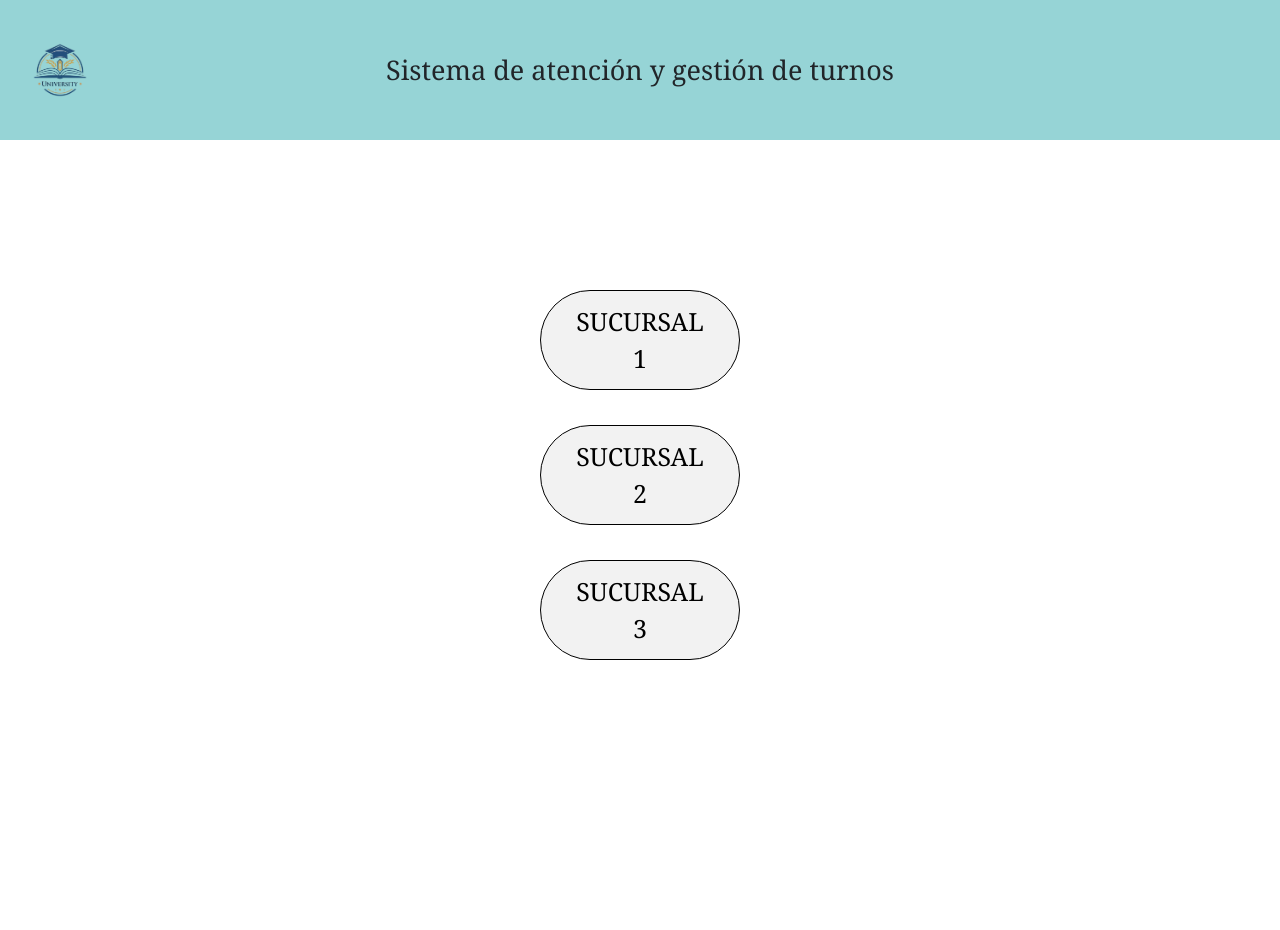
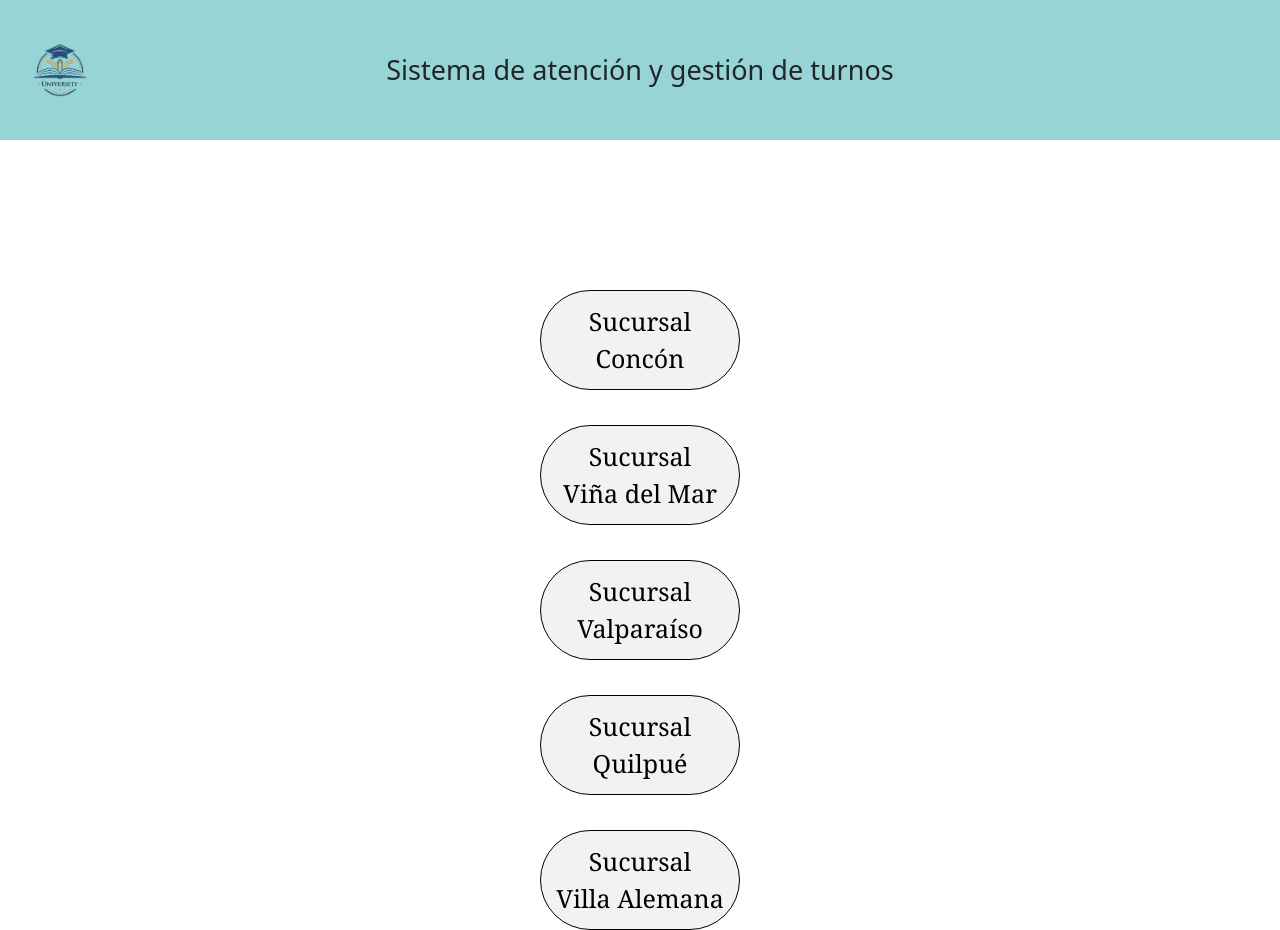
Before and after one commit to Maira-BC/Taller-2, a React (Vite) app: page /sucursales in a window 1280 px wide. Before the commit the page ends 800 px from the top, so only its background shows below. Built offline with nearby package versions, Linux system fonts and the light colour scheme; no server answers.

Commit message:
se agrega servicio de APIS mostrando la sucursal mas cercana, mapeado de array de sucursales en menu de seleccion.

```diff
--- a/src/App.tsx
+++ b/src/App.tsx
@@ -1,5 +1,6 @@
 import { useState } from "react"
 import { Routes, Route } from "react-router-dom"
+import 'bootstrap/dist/css/bootstrap.min.css'
 import Inicio from "./pages/Inicio"
 import Sucursales from "./pages/Sucursales"
 import Ingreso from "./pages/Ingreso"
--- /dev/null
+++ b/src/Services/APIgeolocalizacion.ts
@@ -0,0 +1,54 @@
+// Cuando el usuario ingrese a la pagina, se pide permiso para obtener la ubicacion del usuario.
+// Si el usuario acepta se obtiene la ubicacion y se guarda en un estado,
+// si el usuario no acepta se guarda un error en un estado.
+
+import { useEffect, useState } from 'react';
+
+interface Ubicacion {
+    latitude: number | null;
+    longitude: number | null;
+}
+
+function useGeolocation() {
+    const [location, setLocation] = useState<Ubicacion>({ latitude: null, longitude: null });
+    const [error, setError] = useState<string | null>(() =>
+        navigator.geolocation ? null : 'La geolocalización no es compatible con este navegador.'
+    );
+
+    useEffect(() => {
+        if (!navigator.geolocation) return;
+
+        const handleSuccess = (position: GeolocationPosition) => {
+            const { latitude, longitude } = position.coords;
+            setLocation({ latitude, longitude });
+            console.log('Ubicacion obtenida:', latitude, longitude);
+        };
+
+        const handleError = (error: GeolocationPositionError) => {
+            switch (error.code) {
+                case error.PERMISSION_DENIED:
+                    setError('Se rechazó la solicitud de geolocalización del usuario.');
+                    break;
+                case error.POSITION_UNAVAILABLE:
+                    setError('La información de ubicación no está disponible.');
+                    break;
+                case error.TIMEOUT:
+                    setError('La solicitud para obtener la ubicación del usuario ha expirado.');
+                    break;
+                default:
+                    setError('Ocurrió un error desconocido.');
+                    break;
+            }
+        };
+
+        navigator.geolocation.getCurrentPosition(handleSuccess, handleError, {
+            enableHighAccuracy: true,
+            timeout: 10000,
+            maximumAge: 0 // toma ubicacion mas reciente
+        });
+    }, []);
+
+    return { location, error };
+}
+
+export default useGeolocation;
--- /dev/null
+++ b/src/Services/APIopenmap.ts
@@ -0,0 +1,21 @@
+// Obtiene la comuna y region a partir de coordenadas usando Nominatim (OpenStreetMap)
+
+export interface Comuna {
+    comuna: string;
+    region: string;
+}
+
+export async function obtenerComuna(latitude: number, longitude: number, signal?: AbortSignal): Promise<Comuna> {
+    const url = `https://nominatim.openstreetmap.org/reverse?lat=${latitude}&lon=${longitude}&format=json&accept-language=es`;
+    const res = await fetch(url, { signal });
+    if (!res.ok) {
+        throw new Error(`Error al consultar OpenStreetMap (${res.status})`);
+    }
+    const data = await res.json();
+    const a = data.address ?? {};
+
+    return {
+        comuna: a.city || a.town || a.village || a.municipality || a.suburb || 'Desconocida',
+        region: a.state || '',
+    };
+}
--- /dev/null
+++ b/src/Services/Sucursales.ts
@@ -0,0 +1,45 @@
+
+export interface Sucursal {
+    id: number;
+    nombre: string;
+    latitude: number;
+    longitude: number;
+}
+
+// Coordenadas aproximadas del centro de cada comuna
+export const sucursales: Sucursal[] = [
+    { id: 1, nombre: 'Concón', latitude: -32.9230, longitude: -71.5190 },
+    { id: 2, nombre: 'Viña del Mar', latitude: -33.0245, longitude: -71.5518 },
+    { id: 3, nombre: 'Valparaíso', latitude: -33.0472, longitude: -71.6127 },
+    { id: 4, nombre: 'Quilpué', latitude: -33.0479, longitude: -71.4425 },
+    { id: 5, nombre: 'Villa Alemana', latitude: -33.0422, longitude: -71.3733 },
+];
+
+// Distancia en km entre dos puntos (formula de Haversine)
+export function calcularDistancia(lat1: number, lon1: number, lat2: number, lon2: number): number {
+    const R = 6371; // radio de la Tierra en km
+    const toRad = (grados: number) => (grados * Math.PI) / 180;
+
+    const dLat = toRad(lat2 - lat1);
+    const dLon = toRad(lon2 - lon1);
+    const a =
+        Math.sin(dLat / 2) ** 2 +
+        Math.cos(toRad(lat1)) * Math.cos(toRad(lat2)) * Math.sin(dLon / 2) ** 2;
+
+    return R * 2 * Math.atan2(Math.sqrt(a), Math.sqrt(1 - a));
+}
+
+export function sucursalMasCercana(latitude: number, longitude: number): { sucursal: Sucursal; distancia: number } {
+    let masCercana = sucursales[0];
+    let menorDistancia = Infinity;
+
+    for (const sucursal of sucursales) {
+        const distancia = calcularDistancia(latitude, longitude, sucursal.latitude, sucursal.longitude);
+        if (distancia < menorDistancia) {
+            menorDistancia = distancia;
+            masCercana = sucursal;
+        }
+    }
+
+    return { sucursal: masCercana, distancia: menorDistancia };
+}
--- a/src/main.tsx
+++ b/src/main.tsx
@@ -1,7 +1,6 @@
 import { StrictMode } from 'react'
 import { createRoot } from 'react-dom/client'
 import { BrowserRouter } from 'react-router-dom'
-import 'bootstrap/dist/css/bootstrap.min.css'
 import './styles/styles.css'
 import App from './App.tsx'
 
--- a/src/pages/Sucursales.tsx
+++ b/src/pages/Sucursales.tsx
@@ -1,11 +1,55 @@
 import { useNavigate } from 'react-router-dom'
 import Header from '../components/Header'
+import { sucursales } from '../Services/Sucursales'
+import { useEffect, useState } from 'react';
+import useGeolocation from '../Services/APIgeolocalizacion';
+import { obtenerComuna, type Comuna } from '../Services/APIopenmap';
+import { sucursalMasCercana } from '../Services/Sucursales';
+
+
+const SucursalesLista = sucursales;
+
+
 
 type SucursalesProps = {
   setSucursal: (sucursal: string) => void
 }
 
+function SucursalCercana ({latitude, longitude}: {latitude: number, longitude: number}){
+  const { sucursal, distancia } = sucursalMasCercana(latitude, longitude);
+        return (
+        <p>
+            Sucursal más cercana: <strong>{sucursal.nombre}</strong> ({distancia.toFixed(1)} km)
+        </p>
+    );
+}
+
+
+
+
+
+
 function Sucursales({ setSucursal }: SucursalesProps) {
+    const sucursales = SucursalesLista;
+    const { location, error } = useGeolocation();
+    const [comuna, setComuna] = useState<Comuna | null>(null);
+    const [errorComuna, setErrorComuna] = useState<string | null>(null);
+
+    useEffect(() => {
+        const { latitude, longitude } = location;
+        if (latitude === null || longitude === null) return;
+
+        const controller = new AbortController();
+        obtenerComuna(latitude, longitude, controller.signal)
+            .then(setComuna)
+            .catch((err) => {
+                if (err.name !== 'AbortError') {
+                    setErrorComuna('No se pudo obtener la comuna.');
+                }
+            });
+
+        return () => controller.abort();
+    }, [location]);
     const navigate = useNavigate()
     const seleccionarSucursal = (nombre: string) => {
         setSucursal(nombre)
@@ -15,20 +59,26 @@ function Sucursales({ setSucursal }: SucursalesProps) {
   return (
     <>
       <Header />
+      <div>
+        <div>
+            {error && <p>Error: {error}</p>}
+            {errorComuna && <p>Error: {errorComuna}</p>}
+            {location.latitude !== null && location.longitude !== null && (
+            <SucursalCercana latitude={location.latitude} longitude={location.longitude} />
+            )}
+        </div>
+      </div>
       <main className="sucursales">
-        <button className="boton-sucursal" onClick={() => seleccionarSucursal('Sucursal 1')}>
-            SUCURSAL
-            <span>1</span>
-        </button>
-        <button className="boton-sucursal" onClick={() => seleccionarSucursal('Sucursal 2')}>
-            SUCURSAL
-            <span>2</span>
-        </button>
-        <button className="boton-sucursal" onClick={() => seleccionarSucursal('Sucursal 3')}>
-            SUCURSAL
-            <span>3</span>
-        </button>
+        {sucursales.map((sucursal) => (
+          <button key={sucursal.id} className="boton-sucursal" onClick={() => seleccionarSucursal(sucursal.nombre)}>
+            <div>Sucursal</div>
+            {sucursal.nombre}
+          </button>
+        ))}
       </main>
+      <div>
+                        {                     }
+      </div>
     </>
   )
 }
```
Also changed, not shown: src/pages/Login.tsx (added, +35 -0 lines).
